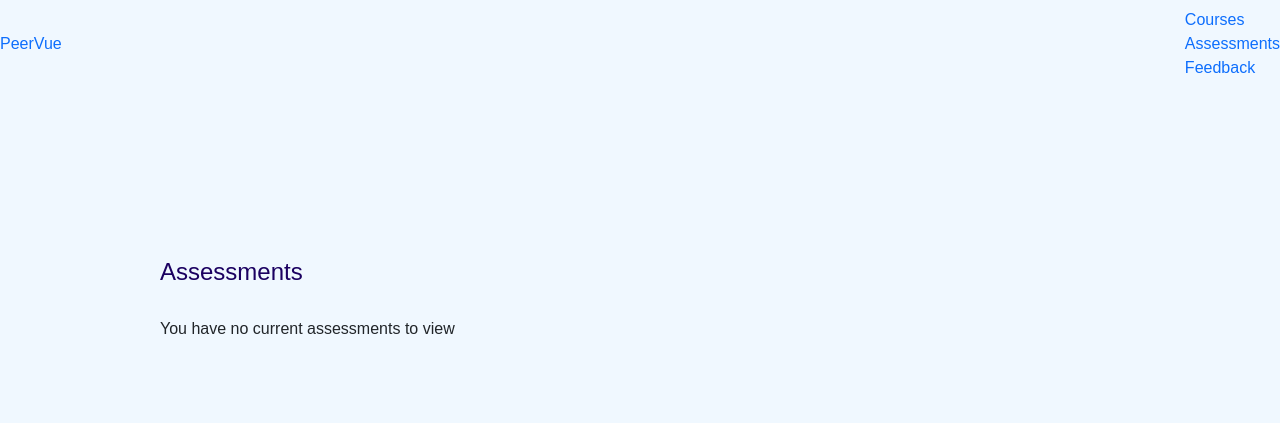
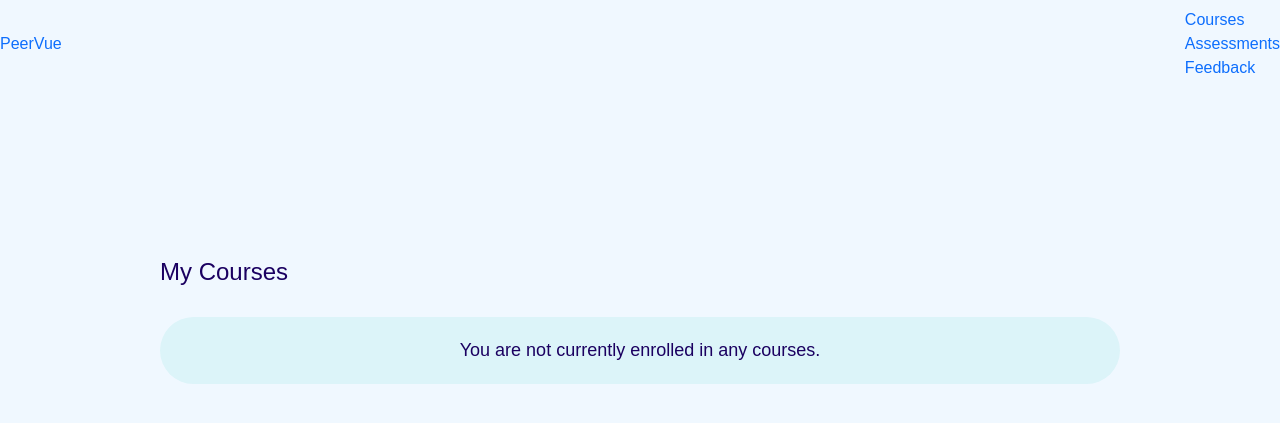
Before and after one commit to CSCI3356-Spring2025/The-Git-Commits, a Django app: template assessments/templates/assessments/student_assessment_list.html in a window 1280 px wide. Shown: the top 423 px of the page. Run offline with Django 5.2, Linux system fonts and the light colour scheme; the template is opened without the code that fills it, so the values that code supplies are empty.

Commit message:
fix: all section interfaces now match

```diff
--- a/assessments/templates/assessments/professor_feedback_courses.html
+++ b/assessments/templates/assessments/professor_feedback_courses.html
@@ -138,13 +138,14 @@
         color: #1b0061;
       }
 
+
     </style>
 {% endblock %}
 
 {% block content %}
 
 <div class="course-list-container">
-  <h2 class="course-list-title">My Courses</h2>
+  <h2 class="course-list-title">Feedback</h2>
 
   <div class="course-list">
     {% if courses %}
@@ -158,6 +159,8 @@
             </div>
           </div>
           <a href="{% url 'landing:professor_feedback_assessments' course.pk %}" class="assessment-link">Review Feedback</a>
+
+
         </div>
       </div>
 
--- a/assessments/templates/assessments/professor_feedback_final.html
+++ b/assessments/templates/assessments/professor_feedback_final.html
@@ -182,11 +182,13 @@
        Total responses about this person: {{ feedback.response_count }}
      </div>
    </div>
+   {% comment %}
    <div class="publish">
     <form method="POST">
       {% csrf_token %}
       <button type="submit" class="submit-button">Publish Feedback</button>
     </form>
+    {% endcomment %}
   </div>
  </div>
  {% endblock %}
--- a/assessments/templates/assessments/student_assessment_list.html
+++ b/assessments/templates/assessments/student_assessment_list.html
@@ -1,12 +1,21 @@
 {% extends "base.html" %}
 
 {% block title %}
-  <title>Assessment-list</title>
+  <title>Course List</title>
 {% endblock %}
 
 {% block head_content %}
     <style>
-      a, button, input, select, h1, h2, h3, h4, h5, * {
+      a,
+      button,
+      input,
+      select,
+      h1,
+      h2,
+      h3,
+      h4,
+      h5,
+      * {
         box-sizing: border-box;
         margin: 0;
         padding: 0;
@@ -29,51 +38,80 @@
         background: #F0F8FF;
       }
 
-     .dashboard {
-       position: relative;
-       width: 100%;
-       max-width: 1280px;
-       margin: 0 auto;
-       padding-top: 120px; /* Space for navbar */
-     }
-
-
-     /* Student Assessment List Page */
-
-     .student-assessment-list {
-       position: relative;
-       min-height: 100vh;
-       padding-bottom: 50px;
-     }
-
-     .assessment-list-container {
+      .course-list-container {
         max-width: 1000px;
         margin: 170px auto 50px;
         padding: 0 20px;
       }
 
-     .assessment-list-header {
-       display: flex;
-       justify-content: space-between;
-       align-items: center;
+      .course-list-title {
         margin-bottom: 30px;
-     }
-
-     .assessment-list-title {
         font-family: "KoHo", sans-serif;
         font-size: 24px;
         font-weight: 500;
         color: #1b0061;
       }
 
+      .course-item {
+        background: #aae7f2;
+        border-radius: 50px;
+        padding: 20px;
+        margin-bottom: 20px;
+        position: relative;
+      }
+
+      .course-header {
+        display: flex;
+        justify-content: space-between;
+        align-items: center;
+        margin-bottom: 15px;
+      }
+
+      .course-name {
+        color: #000000;
+        text-align: left;
+        font-size: 22px;
+        font-weight: 500;
+      }
+
+      .course-year {
+        color: #1b0061;
+        font-size: 18px;
+      }
+
+      .course-buttons {
+        display: flex;
+        gap: 15px;
+        justify-content: flex-end;
+      }
+
+      .create-assessment-btn {
+        background: #1b0061;
+        border-radius: 50px;
+        padding: 10px 20px;
+        color: #ffffff;
+        text-decoration: none;
+        font-size: 16px;
+        margin-top: 10px;
+        display: inline-block;
+      }
+
+      .assessment-list {
+        background: #dcf4f9;
+        border-radius: 25px;
+        padding: 15px;
+        margin-top: 10px;
+      }
+
       .assessment-link {
         display: inline-block;
         background: #1b0061;
         border-radius: 50px;
-       padding: 10px 25px;
-       margin-bottom: 15px;
+        padding: 8px 20px;
+        margin-bottom: 10px;
+        margin-right: 10px;
         font-family: "KoHo", sans-serif;
-       font-size: 18px;
+        font-size: 16px;
         font-weight: 400;
         color: #ffffff;
         text-decoration: none;
@@ -84,44 +122,100 @@
         background: #2a0090;
       }
 
-     .create-btn {
-       display: inline-block;
-       background: #1b0061;
+      .no-assessments {
+        font-style: italic;
+        color: #555;
+        text-align: center;
+        padding: 10px;
+      }
+
+      .no-courses {
+        background: #dcf4f9;
         border-radius: 50px;
-       padding: 10px 20px;
-       font-family: "KoHo", sans-serif;
-       font-size: 16px;
-       font-weight: 400;
-       color: #ffffff;
-       text-decoration: none;
+        padding: 20px;
+        text-align: center;
+        font-size: 18px;
+        color: #1b0061;
       }
 
     </style>
 {% endblock %}
 
 {% block content %}
-<div class="assessment-list-container">
-  <div class="assessment-list-header">
-    <h2 class="assessment-list-title">Assessments</h2>
+
+<div class="course-list-container">
+  <h2 class="course-list-title">My Courses</h2>
+
+  <div class="course-list">
+    {% if courses %}
+      {% for course in courses %}
+        <div class="course-item">
+          <div class="course-header">
+            <div>
+              <div class="course-name">{{ course.name }}</div>
+              <div class="course-year">{{ course.year }} {{ course.semester }}</div>
+            </div>
 
             {% if user_role == 'admin' %}
-      <a href="{% url 'landing:course_list' %}" class="create-btn">
-        Create New Assessment
+            <div class="course-buttons">
+              {% comment %}
+              <a href="{% url 'landing:team_creation' %}?course_id={{ course.id }}" class="assessment-link">
+                Manage Teams
               </a>
+              {% endcomment %}
+              <a href="{% url 'assessments:assessment_creation' %}?course_id={{ course.id }}" class="assessment-link">
+                Create Assessment
+              </a>
+            </div>
             {% endif %}
           </div>
 
-  <div class="assessments-list">
-    {% if assessments %}
-      {% for assessment in assessments %}
-        <a href="{% url 'assessments:student_assessment' assessment.pk %}" class="assessment-link">
-          {{ assessment.title }}
+          <div class="assessment-section">
+            <h3>Assessments</h3>
+            <div class="assessment-list">
+
+                {% for curr_assessment in course.get_assessments %}
+                    {% if curr_assessment.is_current %}
+                      <a href="{% url 'assessments:student_assessment' curr_assessment.pk %}" class="assessment-link">
+                        {{ curr_assessment.title }}
                       </a>
-        <br>
+                    {% endif %}
+                {% endfor %}
+
+                  {% comment %}
+                  <!-- Need to with this so that if a student doesn't have a course pending, then the message is correct -->
+                  {% else %}
+                    <div class="no-assessments">No current assessments for this course</div>
+                  {% endif %}
+                {% endcomment %}
+
+            </div>
+          </div>
+
+          {% comment %}
+          {% if user_role != 'admin' and user_team %}
+          <div class="team-section">
+            <h3>Your Team</h3>
+            <div class="team-info">
+              {{ user_team }}
+            </div>
+          </div>
+          {% endif %}
+          {% endcomment %}
+        </div>
       {% endfor %}
     {% else %}
-      <div class="section-text">You have no current assessments to view</div>
+      <div class="no-courses">
+        You are not currently enrolled in any courses.
+      </div>
     {% endif %}
   </div>
-</div>
+
+  <!-- Admin-only: Course Creation Button -->
+  <!-- Took course creation button out for assessment list -->
+
+  {% if success_message %}
+  <div class="success-message">{{ success_message }}</div>
+{% endif %}
+
 {% endblock %}
--- a/assessments/urls.py
+++ b/assessments/urls.py
@@ -9,6 +9,8 @@ urlpatterns = [
     path('assessment_creation/', views.CreateAssessmentView.as_view(), name='assessment_creation'),
 
     path('course/<int:course_id>/assessments/', views.CourseAssessmentsView.as_view(), name='student_course_assessment_list'),
+
+    path('professor_assessments/', views.ProfessorAssessmentListView.as_view(), name='professor_assessment_list'),
 ]
 
 """
--- a/landing/templates/landing/professor_dashboard.html
+++ b/landing/templates/landing/professor_dashboard.html
@@ -177,7 +177,7 @@
             <div class="section-title">Assessments</div>
             <div class="section-content">
               <a
-                href="{% url 'assessments:student_assessment_list' %}"
+                href="{% url 'assessments:professor_assessment_list' %}"
                 class="section-text"
                 >View Current Assessments</a
               >
```
Also changed, not shown: assessments/templates/assessments/professor_feedback_assessments.html (+28 -2 lines), assessments/views.py (+57 -10 lines), landing/templates/landing/course_list.html (+26 -30 lines). Lines whose indentation alone changed are shown as unchanged.
